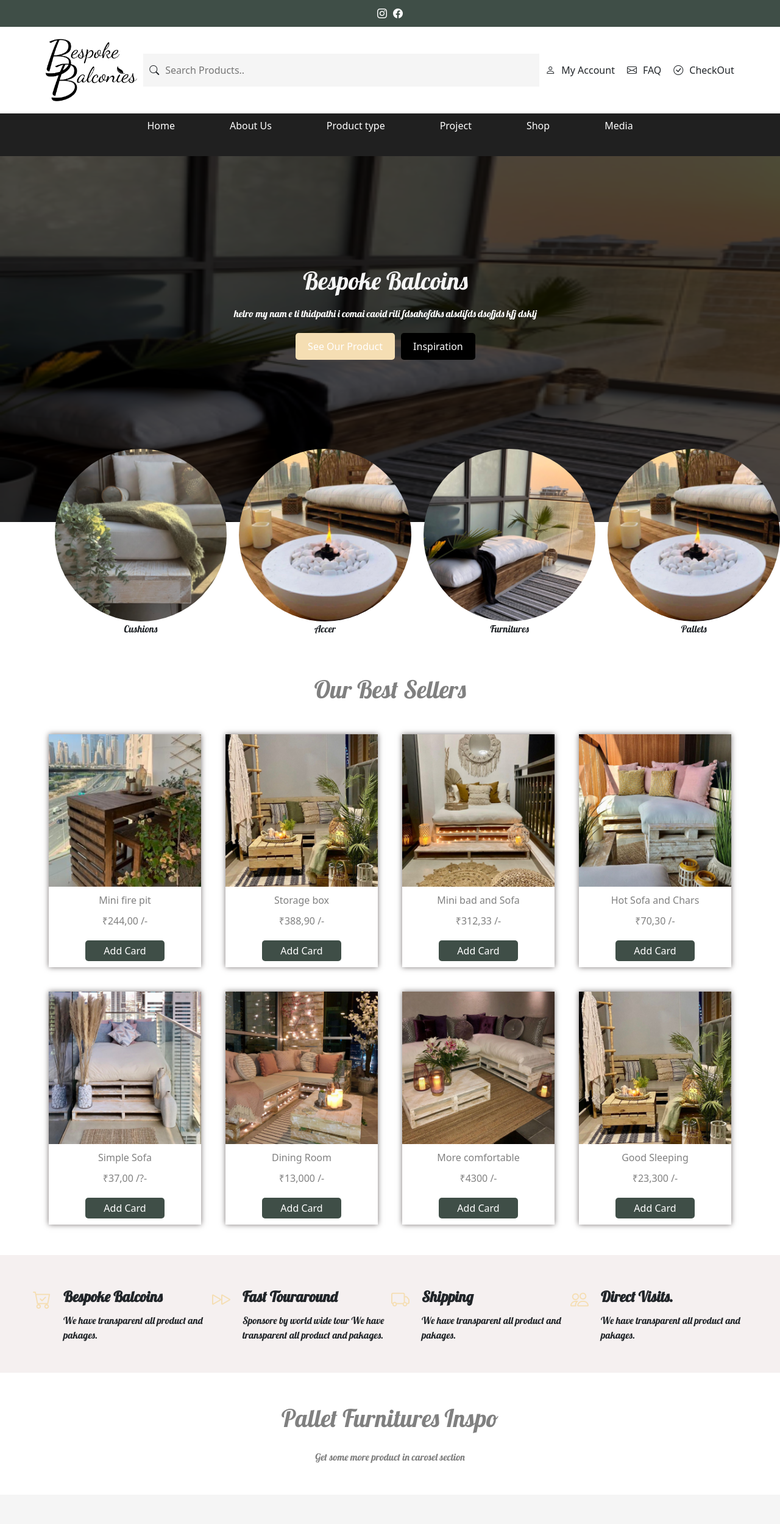
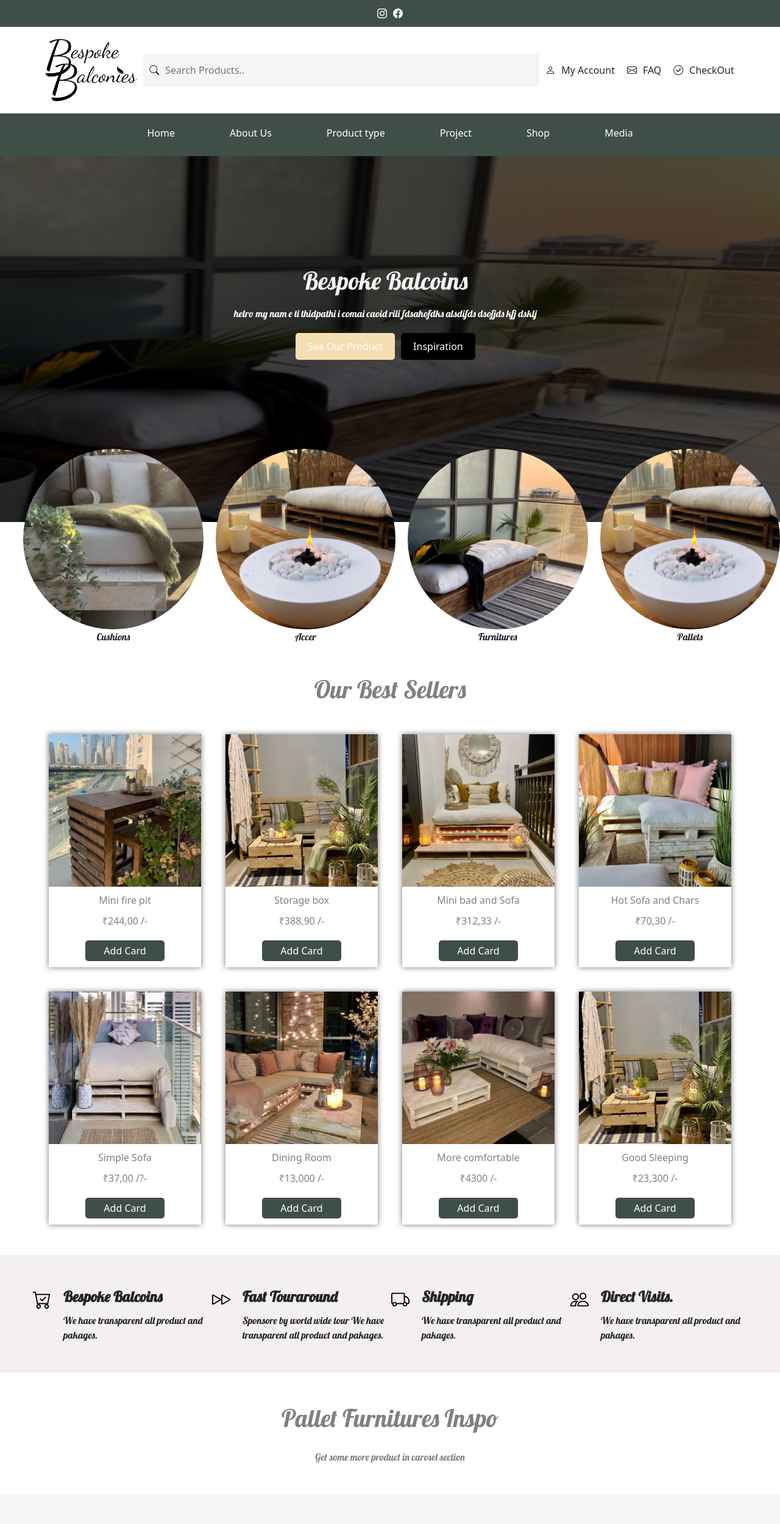
Before and after one commit to thirupathi124/salesonline, a React (Create React App) app: page / in a window 1280 px wide. Shown: the top 2499 px of the page at 61% size. Built offline with nearby package versions, Linux system fonts and the light colour scheme; a web font is replaced by a local one.

Commit message:
app deploy

```diff
--- a/public/index.html
+++ b/public/index.html
@@ -23,7 +23,7 @@
       work correctly both with client-side routing and a non-root public URL.
       Learn how to configure a non-root public URL by running `npm run build`.
     -->
-  <title>Fashion Design</title>
+  <title>Shop Hunt</title>
 </head>
 
 <body>
--- a/src/mainpage/Section.js
+++ b/src/mainpage/Section.js
@@ -24,7 +24,7 @@ export default function Section(){
             <div className="shipping">
                 <div>
                   <div className="review-flex">
-                    <i style={{fontSize:"30px",color:"wheat"}} className="bi-cart-check"/>
+                    <i style={{fontSize:"30px",color:"black"}} className="bi-cart-check"/>
                     <h4 className="ship-title">Bespoke Balcoins</h4>
 
                 </div>
@@ -32,7 +32,7 @@ export default function Section(){
                 </div>
                 <div>
                   <div className="review-flex">
-                    <i style={{fontSize:"30px",color:"wheat"}} className="bi-fast-forward"/>
+                    <i style={{fontSize:"30px",color:"black"}} className="bi-fast-forward"/>
                     <h4  className="ship-title">Fast Touraround</h4>
 
                 </div>
@@ -40,7 +40,7 @@ export default function Section(){
                 </div>
                 <div>
                   <div className="review-flex">
-                    <i style={{fontSize:"30px",color:"wheat"}} className="bi-truck"/>
+                    <i style={{fontSize:"30px",color:"black"}} className="bi-truck"/>
                     <h4  className="ship-title">Shipping</h4>
 
                 </div>
@@ -48,7 +48,7 @@ export default function Section(){
                 </div>
                 <div>
                   <div className="review-flex">
-                    <i style={{fontSize:"30px",color:"wheat"}} className="bi-people"/>
+                    <i style={{fontSize:"30px",color:"black"}} className="bi-people"/>
                     <h4  className="ship-title">Direct Visits.</h4>
 
                 </div>
--- a/src/styles/Header.css
+++ b/src/styles/Header.css
@@ -63,9 +63,8 @@
 .navigation{
     display: flex;
     justify-content: space-around;
-    background: rgb(32, 32, 32);
+    background: rgb(63, 78, 71);
     height: 25px;
-    align-items: center;
     padding: 20px 0px 50px 0px;
 }
 .main-hero{
@@ -127,7 +126,7 @@ font-family: "lobster";
     top: 80%;
     display: flex;
     gap: 20px;
-    left: 7%;
+    left: 3%;
 
 }
 .radius{
@@ -164,6 +163,8 @@ font-family: "lobster";
 .caro-text{
    color: whitesmoke;
    font-family: "lobster";
+   color: orangered;
+   text-decoration: underline;
    /* text-align: center; */
 }
 .artical{
@@ -211,7 +212,7 @@ font-family: "lobster";
     .image-section{
         top:90%;
         gap:10px;
-        left: 1%;
+        right: 2%;
     }
     .hero{
       height: 400px;
```
Also changed, not shown: src/mainpage/Footer.js (deleted, +0 -12 lines), 1 other file (tests, documents, lock files or other folders).
